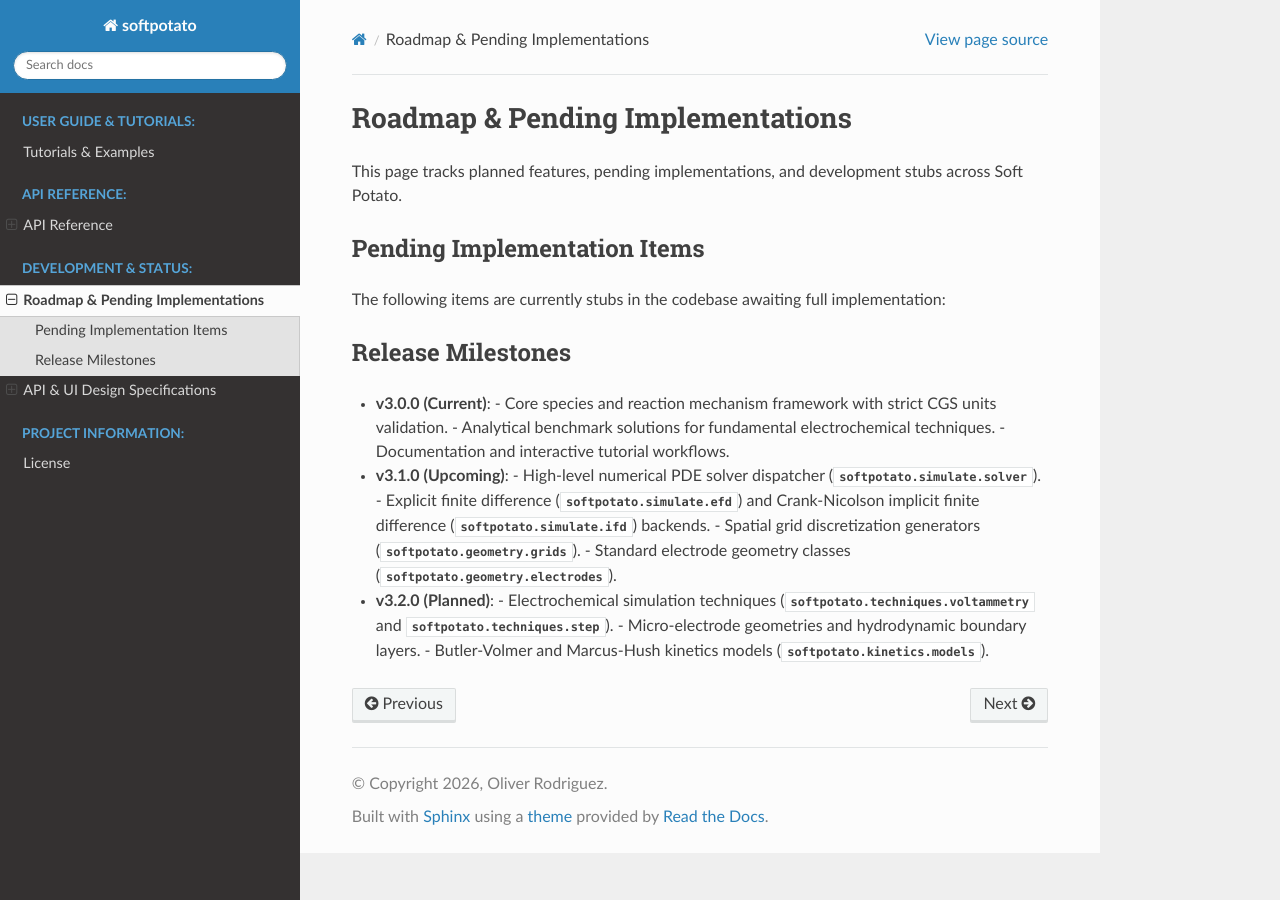
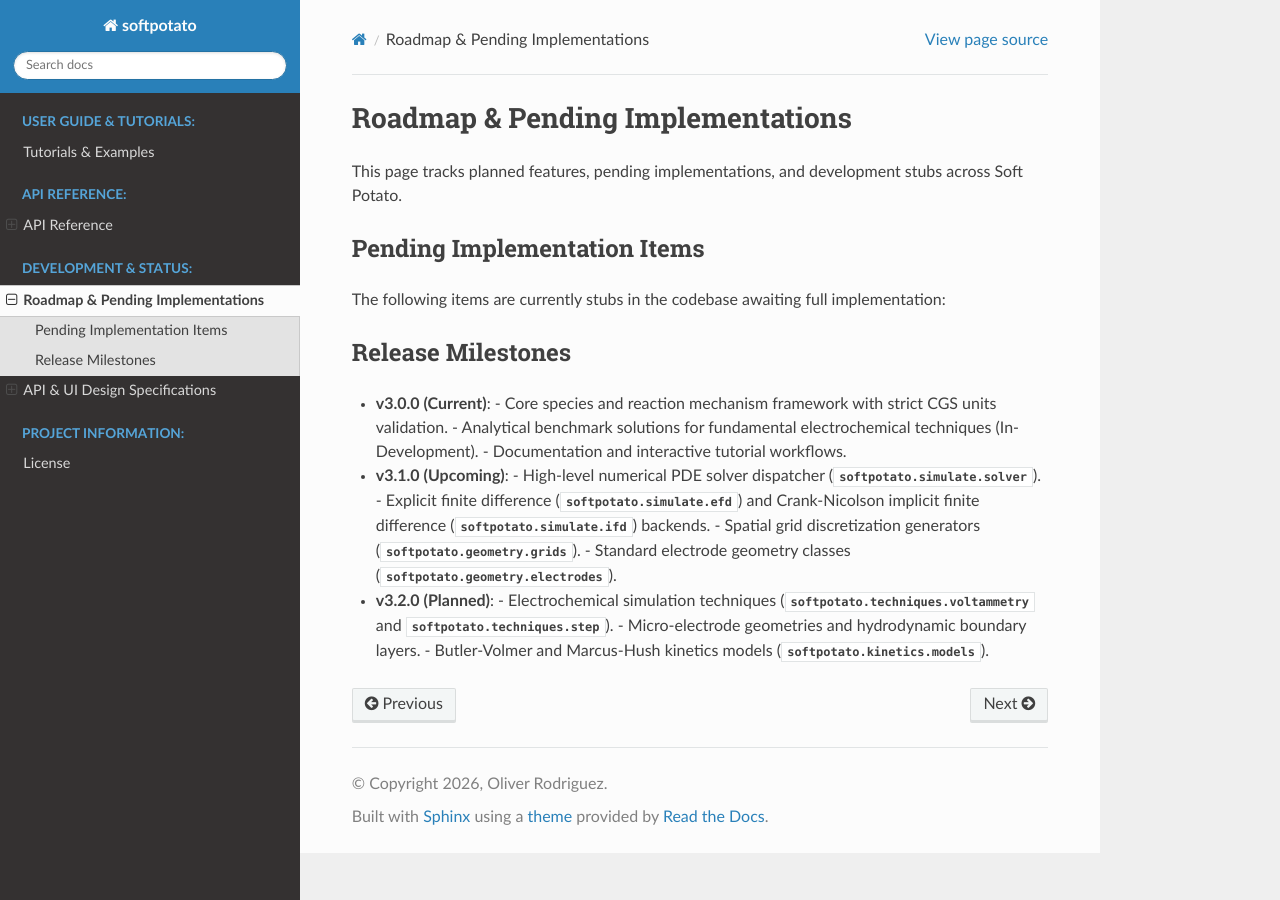
Before and after one commit to oliverrdz/softpotato, a Sphinx documentation site: the page built from docs/roadmap.rst, in a window 1280 px wide. Built offline with Sphinx 7.4.7 and the Read the Docs theme 3.1.0, drawn with Linux system fonts in a browser that asks for light colours; pages that are not in the unit, such as notebooks, are missing from menus.

```diff
--- a/docs/index.rst
+++ b/docs/index.rst
@@ -32,7 +32,7 @@ The table below outlines the implementation readiness of each module in Soft Pot
      - v3.0
      - Species, reactions, and mechanisms with CGS unit enforcement.
    * - :mod:`softpotato.analytical`
-     - Ready
+     - In-Development
      - v3.0
      - Standard electrochemical Cottrell & voltammetry equations.
    * - :mod:`softpotato.simulate`
--- a/docs/roadmap.rst
+++ b/docs/roadmap.rst
@@ -15,7 +15,7 @@ Release Milestones
 
 * **v3.0.0 (Current)**:
   - Core species and reaction mechanism framework with strict CGS units validation.
-  - Analytical benchmark solutions for fundamental electrochemical techniques.
+  - Analytical benchmark solutions for fundamental electrochemical techniques (In-Development).
   - Documentation and interactive tutorial workflows.
 
 * **v3.1.0 (Upcoming)**:
```
Also changed, not shown: README.md (+6 -6 lines).
